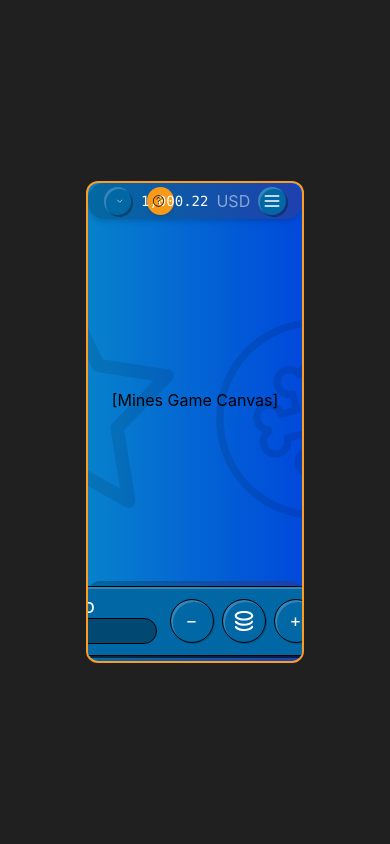
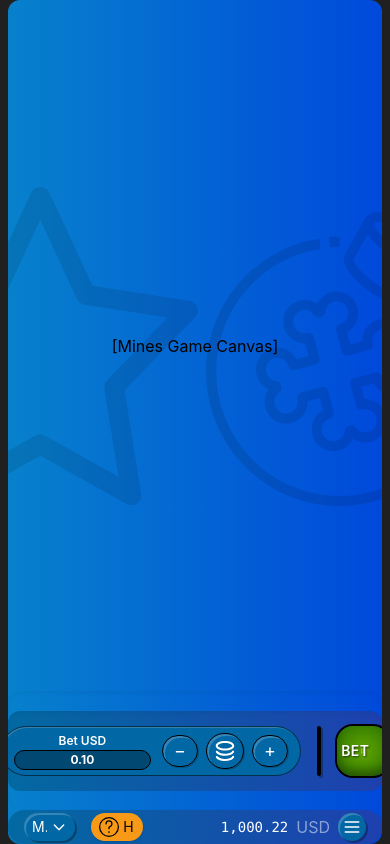
Before and after one commit to BelskviK/Vue-PIXI, a Vue app: page /games/1 in a window 390 px wide. Built offline with nearby package versions, Linux system fonts and the light colour scheme.

Commit message:
adjusted styles of footer make it prepeared for responsivness

```diff
--- a/src/App.vue
+++ b/src/App.vue
@@ -3,7 +3,7 @@ import { RouterView } from "vue-router";
 </script>
 
 <template>
-  <div class="flex flex-col h-screen">
+  <div class="flex flex-col h-full">
     <main class="h-full">
       <RouterView />
     </main>
--- a/src/components/BetAuto.vue
+++ b/src/components/BetAuto.vue
@@ -1,5 +1,9 @@
 <template>
-  <button @click="handleClick" :class="buttonClasses">
+  <button
+    @click="handleClick"
+    class="w-full max-w-[50px] h-[50px] mr-4 rounded-full"
+    :class="buttonClasses"
+  >
     <!-- show the countdown when in countdown mode -->
     <span v-if="mode === 'countdown'" class="text-white font-semibold text-lg">
       {{ countdown }}
@@ -9,7 +13,7 @@
       v-else
       :src="iconAutoPlay"
       alt="Auto Play Icon"
-      class="w-7 h-7 flex-shrink-0"
+      class="w-6 h-6 flex-shrink-0"
     />
   </button>
 </template>
--- a/src/components/BetButton.vue
+++ b/src/components/BetButton.vue
@@ -1,42 +1,92 @@
-<!-- src/components/BetButton.vue -->
+<template>
+  <button
+    :disabled="isDisabled"
+    @click="handleClick"
+    :class="[
+      'relative inline-flex items-center justify-center w-full h-[50px] rounded-3xl font-semibold text-lg text-white tracking-wide transition-transform duration-75 focus:outline-none active:translate-y-[2px] shadow-[2px_2px_0_rgba(0,0,0,0.3),inset_2px_2px_0_rgba(255,255,255,0.2)]',
+      opacityClass,
+    ]"
+  >
+    <!-- outer hard outline -->
+    <span
+      class="absolute inset-0 rounded-2xl ring-[2px] ring-black shadow-[inset_0_0_10px_rgba(25,0,0,0.3)]"
+    />
+
+    <!-- dynamic gradient background -->
+    <span
+      class="absolute inset-0 rounded-2xl pointer-events-none"
+      :style="gradientStyle"
+    />
+
+    <!-- content: icon+label for bet, amount with cashout label for cashout -->
+    <span
+      :class="[
+        'relative z-10 w-full px-6',
+        props.status.includes('cashout')
+          ? 'flex flex-col items-center justify-center space-y-1'
+          : 'flex items-center justify-between',
+      ]"
+    >
+      <!-- Cashout: label on top and amount with background -->
+      <template v-if="props.status.includes('cashout')">
+        <span class="text-white font-semibold text-[16px] -mb-2">CASH OUT</span>
+        <div
+          class="bg-[rgba(0,0,0,0.41)] text-white font-semibold text-[12px] text-center px-2 rounded h-4 mt-1 leading-[1]"
+        >
+          {{ formattedCashOutValue }} USD
+        </div>
+      </template>
+      <!-- Bet: icon + label -->
+      <template v-else>
+        <img :src="iconBet" alt="Bet Icon" class="w-6 h-6 flex-shrink-0" />
+        <span
+          class="flex-1 text-center font-semibold -ml-6 text-[14px]"
+          style="text-shadow: 1px 1px 2px rgba(0, 0, 0, 0.6)"
+        >
+          BET
+        </span>
+      </template>
+    </span>
+  </button>
+</template>
+
 <script setup lang="ts">
 import { computed } from "vue";
+import { useMinesStore } from "@/games/mines/Store";
 import iconBet from "@/assets/icon-bet.svg";
 
 const props = defineProps<{
-  /**
-   * 'betInactive' | 'betActive' | 'cashoutActive' | 'cashoutInactive'
-   */
+  /** 'betInactive' | 'betActive' | 'cashoutActive' | 'cashoutInactive' */
   status: string;
 }>();
+const emit = defineEmits<{ (e: "bet"): void }>();
 
-const emit = defineEmits<{
-  (e: "bet"): void;
-}>();
+// store for retrieving bet amount
+const store = useMinesStore();
 
 const isDisabled = computed(
   () => props.status === "betInactive" || props.status === "cashoutInactive"
 );
+const opacityClass = computed(() => (isDisabled.value ? "opacity-50" : ""));
 
-const gradient = computed(() => {
+// gradient style: orange radial for cashout, green radial for bet
+const gradientStyle = computed(() => {
+  const shadow = "inset 0 -6px 8px rgba(0, 0, 0, 0.3)";
   if (props.status === "cashoutActive" || props.status === "cashoutInactive") {
-    return `
-      90deg,
-      #c4872e 0%,
-      #d89f50 50%,
-      #c4872e 100%
-    `;
+    return {
+      backgroundImage:
+        "radial-gradient(44% 44% at 49.36% 52%,#dba355 0%,#c4872e 100%)",
+      boxShadow: shadow,
+    };
   }
-  // betActive or betInactive
-  return `
-    90deg,
-    #327805 0%,
-    #559402 50%,
-    #327805 100%
-  `;
+  return {
+    backgroundImage: "radial-gradient(circle at 50% 50%, #61a503, #2d7500 94%)",
+    boxShadow: shadow,
+  };
 });
 
-const opacityClass = computed(() => (isDisabled.value ? "opacity-50  " : ""));
+// formatted bet value for cashout display
+const formattedCashOutValue = computed(() => store.cashOut.toFixed(2));
 
 function handleClick() {
   if (!isDisabled.value) {
@@ -44,42 +94,3 @@ function handleClick() {
   }
 }
 </script>
-
-<template>
-  <button
-    :disabled="isDisabled"
-    @click="handleClick"
-    :class="[
-      'relative inline-flex items-center justify-center w-[300px] h-14 rounded-3xl font-semibold text-lg text-white tracking-wide transition-transform duration-75 focus:outline-none active:translate-y-[2px] shadow-[2px_2px_0_rgba(0,0,0,0.3),inset_2px_2px_0_rgba(255,255,255,0.2)]',
-      opacityClass,
-    ]"
-  >
-    <!-- outer hard outline -->
-    <span
-      class="absolute inset-0 rounded-3xl ring-[3px] ring-black shadow-[inset_0_0_10px_rgba(25,0,0,0.6)]"
-    />
-
-    <!-- gradient background -->
-    <span
-      class="absolute inset-0 rounded-3xl pointer-events-none"
-      :style="`
-        background: linear-gradient(${gradient});
-        box-shadow: inset 0 -6px 8px rgba(0, 0, 0, 0.3);
-      `"
-    />
-
-    <!-- icon + label -->
-    <span class="relative z-10 flex items-center justify-between w-full px-6">
-      <!-- Left icon -->
-      <img :src="iconBet" alt="Bet Icon" class="w-7 h-7 flex-shrink-0" />
-
-      <!-- Centered label -->
-      <span
-        class="flex-1 text-center font-semibold -ml-6"
-        style="text-shadow: 1px 1px 2px rgba(0, 0, 0, 0.6)"
-      >
-        {{ props.status.includes("cashout") ? "CASH OUT" : "BET" }}
-      </span>
-    </span>
-  </button>
-</template>
--- a/src/components/BetControls.vue
+++ b/src/components/BetControls.vue
@@ -104,9 +104,11 @@ function onBetClick() {
         @decrease="decrease"
         :classes="theme.btn"
       />
-      <BetAuto :active="isAuto" @toggle="toggleAuto" />
-      <!-- now driven by each game’s store -->
-      <BetButton :status="status" @bet="onBetClick" />
+      <div class="flex flex-row justify-between w-[300px]">
+        <BetAuto :active="isAuto" @toggle="toggleAuto" />
+        <!-- now driven by each game’s store -->
+        <BetButton :status="status" @bet="onBetClick" />
+      </div>
     </div>
   </div>
 </template>
--- a/src/components/BetInput.vue
+++ b/src/components/BetInput.vue
@@ -2,24 +2,27 @@
   <div class="relative">
     <!-- Main BetInput component -->
     <div
-      class="flex items-center justify-between rounded-full px-4 py-2 w-[375px] border shadow-[2px_2px_0_rgba(0,0,0,0.6),inset_2px_2px_0_rgba(255,255,255,0.2)]"
+      class="flex items-center justify-between w-[300px] h-[50px] border border-[rgba(0,0,0,0.53)] rounded-[30px] shadow-[inset_1px_1px_#fff1cd33] px-3"
       :style="{ backgroundColor: classes }"
     >
-      <!-- both children split 53% / 47% -->
-      <span class="flex flex-col items-center w-[53%] relative">
-        <p class="text-sm text-white font-semibold">Bet USD</p>
+      <span class="flex flex-col items-start w-full relative">
+        <div
+          class="flex flex-col items-center justify-center text-[12px] w-full py-8"
+        >
+          <p class="text-white text-center font-semibold">Bet USD</p>
           <input
             type="text"
             :value="inputValue"
             @click.stop="openNumPad"
-          class="bg-[#014873] rounded-full border-[1px] border-black text-white text-center font-bold w-full cursor-pointer"
+            class="bg-[#014873] rounded-full border-[1px] border-black text-white text-center font-bold cursor-pointer w-full"
             readonly
           />
+        </div>
         <!-- Number pad dropdown -->
         <div
           v-if="numPadOpen"
           ref="numPad"
-          class="absolute -top-[265px] left-1/2 transform -translate-x-1/2 w-[300px] [#2d7194] rounded-2xl p-4 z-20 border"
+          class="absolute -top-[265px] left-1/2 transform -translate-x-1/2 w-[300px] bg-[#2d7194] rounded-2xl p-4 z-20 border"
           :style="{ backgroundColor: classes }"
         >
           <div class="grid grid-cols-3 gap-1 mb-1">
@@ -47,26 +50,24 @@
       </span>
 
       <!-- +/- and preset dropdown trigger -->
-      <div
-        class="flex flex-col items-end w-[47%] bg-blue-900 rounded-full py-1"
-      >
+      <div class="flex flex-col w-full bg-blue-900 rounded-full py-1 items-end">
         <div class="flex items-center">
           <button
             @click="decrease"
-            class="bg-blue-900 hover:bg-[#025580] transition-colors duration-150 text-white text-lg leading-none focus:outline-none active:translate-y-[2px] border-[1px] border-black rounded-full w-11 h-11 shadow-[1px_1px_0_rgba(0,0,0,0.2),inset_2px_2px_0_rgba(255,255,255,0.2)]"
+            class="bg-blue-900 hover:bg-[#025580] transition-colors duration-150 text-white text-lg leading-none focus:outline-none active:translate-y-[2px] border-[1px] border-black rounded-full w-[36px] h-[32px] shadow-[1px_1px_0_rgba(0,0,0,0.2),inset_2px_2px_0_rgba(255,255,255,0.2)]"
           >
             &minus;
           </button>
           <span
             ref="toggleBtn"
             @click.stop="toggleDropdown"
-            class="flex items-center justify-center mx-2 text-white font-medium border-[1px] border-black rounded-full w-11 h-11 active:translate-y-[2px] shadow-[1px_1px_0_rgba(0,0,0,0.2),inset_2px_2px_0_rgba(255,255,255,0.2)] cursor-pointer"
+            class="flex items-center justify-center mx-2 text-white font-medium border-[1px] border-black rounded-full w-[38px] h-[36px] active:translate-y-[2px] shadow-[1px_1px_0_rgba(0,0,0,0.2),inset_2px_2px_0_rgba(255,255,255,0.2)] cursor-pointer"
           >
             <img :src="iconBetVariant" alt="" class="w-5 h-5" />
           </span>
           <button
             @click="increase"
-            class="bg-blue-900 hover:bg-[#025580] transition-colors duration-150 text-white text-lg leading-none focus:outline-none active:translate-y-[2px] border-[1px] border-black rounded-full w-11 h-11 shadow-[1px_1px_0_rgba(0,0,0,0.2),inset_2px_2px_0_rgba(255,255,255,0.2)]"
+            class="bg-blue-900 hover:bg-[#025580] transition-colors duration-150 text-white text-lg leading-none focus:outline-none active:translate-y-[2px] border-[1px] border-black rounded-full w-[36px] h-[32px] shadow-[1px_1px_0_rgba(0,0,0,0.2),inset_2px_2px_0_rgba(255,255,255,0.2)]"
           >
             &plus;
           </button>
@@ -81,7 +82,7 @@
       class="absolute bottom-full left-0 w-[375px] bg-[#032e49] rounded-xl p-4 z-10"
     >
       <p
-        class="text-center text-white text-lg opacity-80 font-semibold -mt-2 mb-1"
+        class="text-center text-white text-[12px] opacity-80 font-semibold -mt-2 mb-1"
       >
         Bet USD
       </p>
@@ -190,7 +191,6 @@ function confirmInput() {
 
 function setBet(amountStr: string) {
   const amount = parseFloat(amountStr);
-  // if requested > balance, cap at balance
   const cap = parseFloat(userStore.balance.toFixed(2));
   const final = amount > cap ? cap : amount;
   store.setBetValue(final);
--- a/src/config/gameConfigs.ts
+++ b/src/config/gameConfigs.ts
@@ -50,7 +50,7 @@ export const gameConfigs: Record<string, GameConfig> = {
       "relative flex flex-col w-[56%] h-[57%] overflow-hidden rounded-xl",
     theme: {
       bg: "#202020",
-      btn: "#017c80",
+      btn: "#0267a5 ",
       gradientFrom: "#22d3ee",
       gradientTo: "#0891b2",
       layoutgradientFrom: "#0e7490",
--- a/src/games/mines/Store.ts
+++ b/src/games/mines/Store.ts
@@ -11,6 +11,7 @@ export const useMinesStore = defineStore("mines", {
   state: () => ({
     status: "betActive" as ButtonStatus,
     betValue: 0.1, // default starting bet value
+    cashOut: 0.8, // new cashOut value
   }),
   actions: {
     handleClick() {
@@ -18,14 +19,24 @@ export const useMinesStore = defineStore("mines", {
       if (this.status === "betActive") {
         this.status = "betInactive";
         setTimeout(() => {
+          // switch to cashout and record current bet value
+          this.cashOut = this.betValue;
           this.status = "cashoutActive";
-          console.log("[Store] switched to cashoutActive");
+          console.log(
+            "[Store] switched to cashoutActive, cashOut =",
+            this.cashOut
+          );
         }, 2000);
       } else if (this.status === "cashoutActive") {
         this.status = "cashoutInactive";
         setTimeout(() => {
+          // reset cashOut when going back to bet
+          this.cashOut = 0;
           this.status = "betActive";
-          console.log("[Store] switched to betActive");
+          console.log(
+            "[Store] switched to betActive, cashOut reset to",
+            this.cashOut
+          );
         }, 2000);
       }
     },
--- a/src/pages/GameView.vue
+++ b/src/pages/GameView.vue
@@ -1,24 +1,33 @@
 <template>
   <div class="flex flex-col h-screen" :style="{ backgroundColor: pageBg }">
-    <div class="flex-1 flex items-center justify-center">
-      <div :class="config.wrapperBaseClasses" :style="wrapperStyle">
+    <div class="flex items-center justify-center h-full w-full">
+      <div
+        class="relative flex flex-col w-full max-w-[970px] mx-2 h-full md:max-h-[540px] overflow-hidden rounded-xl border-0 md:border-2 md:border-solid"
+        :style="[wrapperStyle, { borderColor: config.theme.border }]"
+      >
+        <!-- Header: bottom on small screens, top on md+ -->
         <Header
           :key="gameId"
           :theme="config.theme"
           :classes="config.betsClasses"
+          class="order-last md:order-first md:h-[32px] h-[34px]"
         />
 
+        <!-- Game content stays in middle -->
         <Suspense>
           <template #default>
-            <component :is="GameComponent" />
+            <component :is="GameComponent" class="order-1" />
           </template>
           <template #fallback>
-            <div class="text-white flex items-center justify-center h-full">
+            <div
+              class="text-white flex items-center justify-center h-full order-1"
+            >
               Loading game…
             </div>
           </template>
         </Suspense>
 
+        <!-- BetsControl: above header on small, below game on md+ -->
         <BetsControl
           v-if="config.betsControlProps.showControls !== false"
           :key="gameId"
@@ -29,6 +38,7 @@
             layoutgradientTo: config.theme.layoutgradientTo,
             btn: config.theme.btn,
           }"
+          class="order-1 md:order-last md:h-[70px] h-[145px]"
         />
       </div>
     </div>
@@ -58,7 +68,6 @@ const wrapperStyle = computed(() => ({
     ${config.value.theme.gradientFrom},
     ${config.value.theme.gradientTo}
   )`,
-  border: `2px solid ${config.value.theme.border}`,
 }));
 
 const pageBg = computed(() => config.value.theme.bg);
--- a/tailwind.config.cjs
+++ b/tailwind.config.cjs
@@ -1,46 +1,65 @@
-// tailwind.config.js
 module.exports = {
   content: ["./index.html", "./src/**/*.{vue,js,ts,jsx,tsx}"],
   important: "#app",
   theme: {
+    screens: {
+      xs: "0px",
+      sm: "576px",
+      md: "768px",
+      lg: "992px",
+      xl: "1200px",
+    },
     extend: {
       colors: {
-        /* direct semantic colors */
-        primary: "var(--primary)",
-        secondary: "var(--secondary)",
-        success: "var(--success)",
-        info: "var(--info)",
-        warning: "var(--warning)",
-        danger: "var(--danger)",
-        light: "var(--light)",
-        dark: "var(--dark)",
+        /* Semantic colors */
+        primary: "#007bff" /* blue */,
+        secondary: "#6c757d" /* gray */,
+        success: "#28a745" /* green */,
+        info: "#17a2b8" /* cyan */,
+        warning: "#ffc107" /* yellow */,
+        danger: "#dc3545" /* red */,
+        light: "#f8f9fa",
+        dark: "#343a40" /* gray-dark */,
 
-        /* Bootstrap palette via CSS vars */
-        blue: "var(--blue)",
-        indigo: "var(--indigo)",
-        purple: "var(--purple)",
-        pink: "var(--pink)",
-        red: "var(--red)",
-        orange: "var(--orange)",
-        yellow: "var(--yellow)",
-        green: "var(--green)",
-        teal: "var(--teal)",
-        cyan: "var(--cyan)",
-
-        /* gray with dark variant */
-        gray: "var(--gray)",
-        "gray-dark": "var(--gray-dark)",
+        /* Bootstrap palette */
+        blue: "#007bff",
+        indigo: "#6610f2",
+        purple: "#6f42c1",
+        pink: "#e83e8c",
+        red: "#dc3545",
+        orange: "#fd7e14",
+        yellow: "#ffc107",
+        green: "#28a745",
+        teal: "#20c997",
+        cyan: "#17a2b8",
+        gray: "#6c757d",
+        "gray-dark": "#343a40",
       },
       fontFamily: {
-        sans: ["var(--font-family-sans-serif)"],
-        mono: ["var(--font-family-monospace)"],
-      },
-      screens: {
-        xs: "var(--breakpoint-xs)",
-        sm: "var(--breakpoint-sm)",
-        md: "var(--breakpoint-md)",
-        lg: "var(--breakpoint-lg)",
-        xl: "var(--breakpoint-xl)",
+        sans: [
+          "-apple-system",
+          "BlinkMacSystemFont",
+          "Segoe UI",
+          "Roboto",
+          "Helvetica Neue",
+          "Arial",
+          "Noto Sans",
+          "Liberation Sans",
+          "sans-serif",
+          "Apple Color Emoji",
+          "Segoe UI Emoji",
+          "Segoe UI Symbol",
+          "Noto Color Emoji",
+        ],
+        mono: [
+          "SFMono-Regular",
+          "Menlo",
+          "Monaco",
+          "Consolas",
+          "Liberation Mono",
+          "Courier New",
+          "monospace",
+        ],
       },
     },
   },
```
Also changed, not shown: src/assets/main.css (+3 -44 lines). Lines whose indentation alone changed are shown as unchanged.
